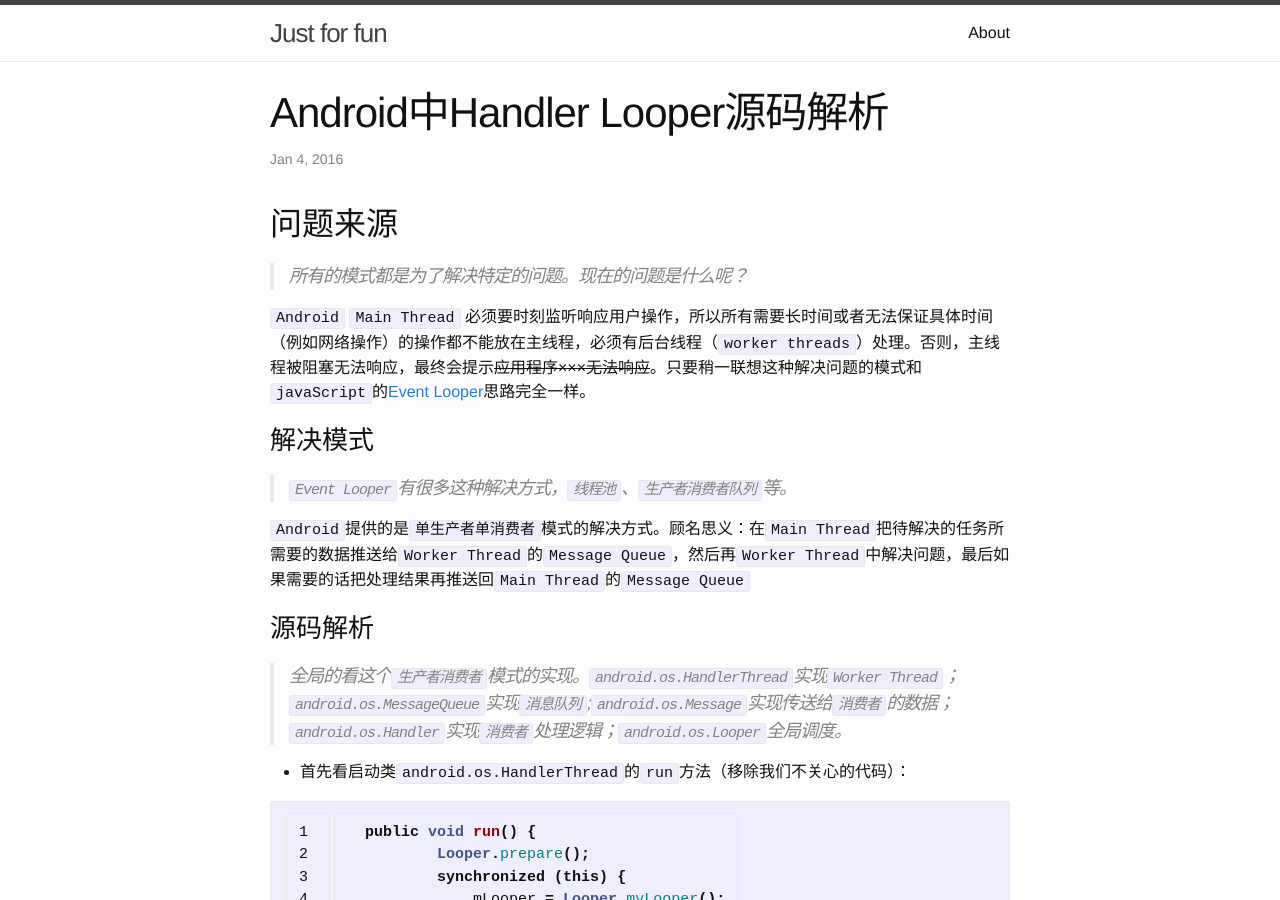
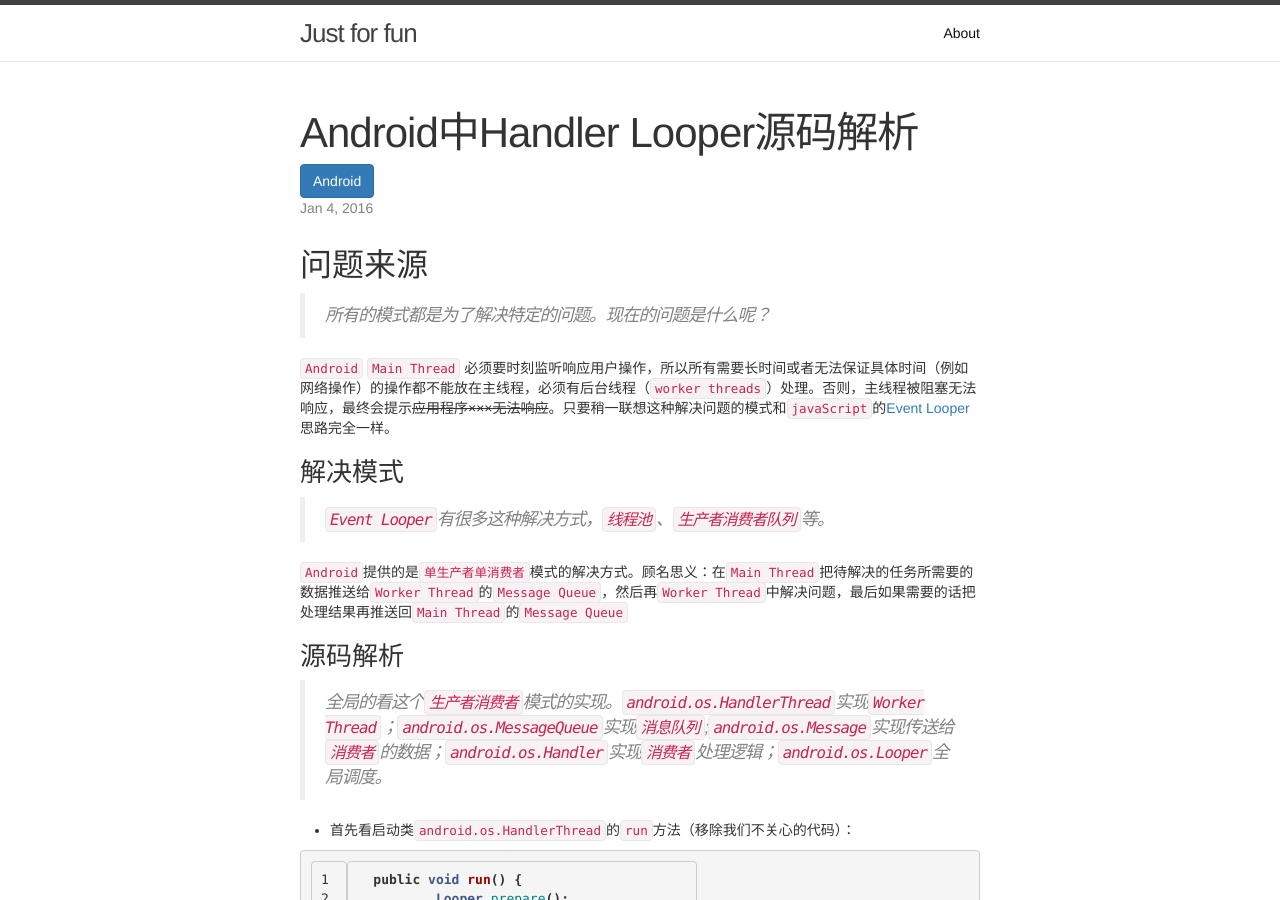
Before and after one commit to shaoyihe/shaoyihe.github.io, a Jekyll site: the page built from _posts/2016-01-04-android-handler-looper-inside-source-code.md, in a window 1280 px wide and 900 px high. Built offline with Jekyll 4.4.1, drawn with Linux system fonts in a browser that asks for light colours.

Commit message:
translate awesome 2016

```diff
--- a/_includes/footer.html
+++ b/_includes/footer.html
@@ -34,5 +34,6 @@
     </div>
 
   </div>
-
+  <link rel="stylesheet" href="https://maxcdn.bootstrapcdn.com/bootstrap/3.3.6/css/bootstrap.min.css" />
+  <script src="https://maxcdn.bootstrapcdn.com/bootstrap/3.3.6/js/bootstrap.min.js"></script>
 </footer>
--- a/_layouts/post.html
+++ b/_layouts/post.html
@@ -2,9 +2,13 @@
 layout: default
 ---
 <article class="post" itemscope itemtype="http://schema.org/BlogPosting">
-
   <header class="post-header">
     <h1 class="post-title" itemprop="name headline">{{ page.title }}</h1>
+    <div>
+	    {% for tag in page.tags %}
+	 		<button type="button" class="btn btn-primary">{{tag}}</button>
+	 	{% endfor %}
+ 	</div>
     <p class="post-meta"><time datetime="{{ page.date | date_to_xmlschema }}" itemprop="datePublished">{{ page.date | date: "%b %-d, %Y" }}</time>{% if page.author %} • <span itemprop="author" itemscope itemtype="http://schema.org/Person"><span itemprop="name">{{ page.author }}</span></span>{% endif %}</p>
   </header>
 
--- a/_posts/2016-01-04-android-handler-looper-inside-source-code.md
+++ b/_posts/2016-01-04-android-handler-looper-inside-source-code.md
@@ -1,6 +1,7 @@
 ---
 title:  "Android中Handler Looper源码解析"
 date:   2016-01-04 21:30:00 +0800
+tags: [Android]
 ---
 ## 问题来源
 
```
